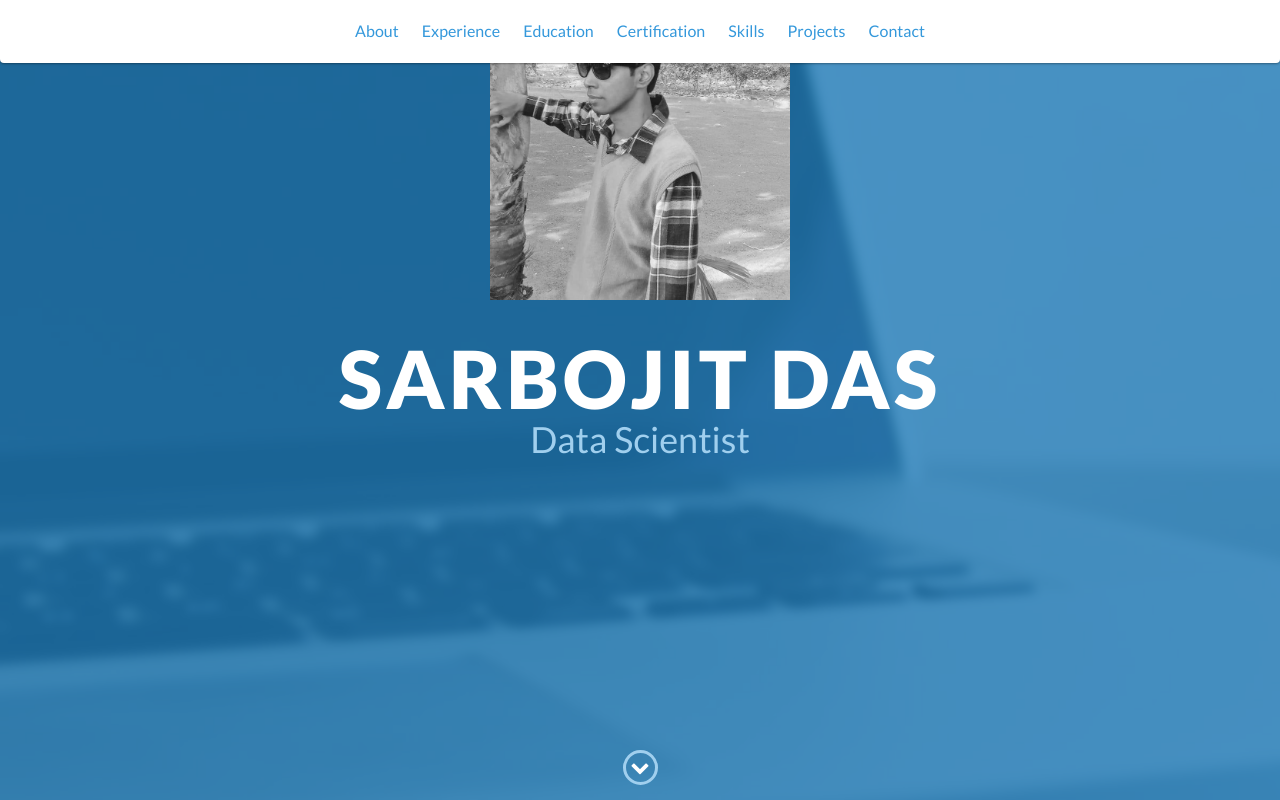
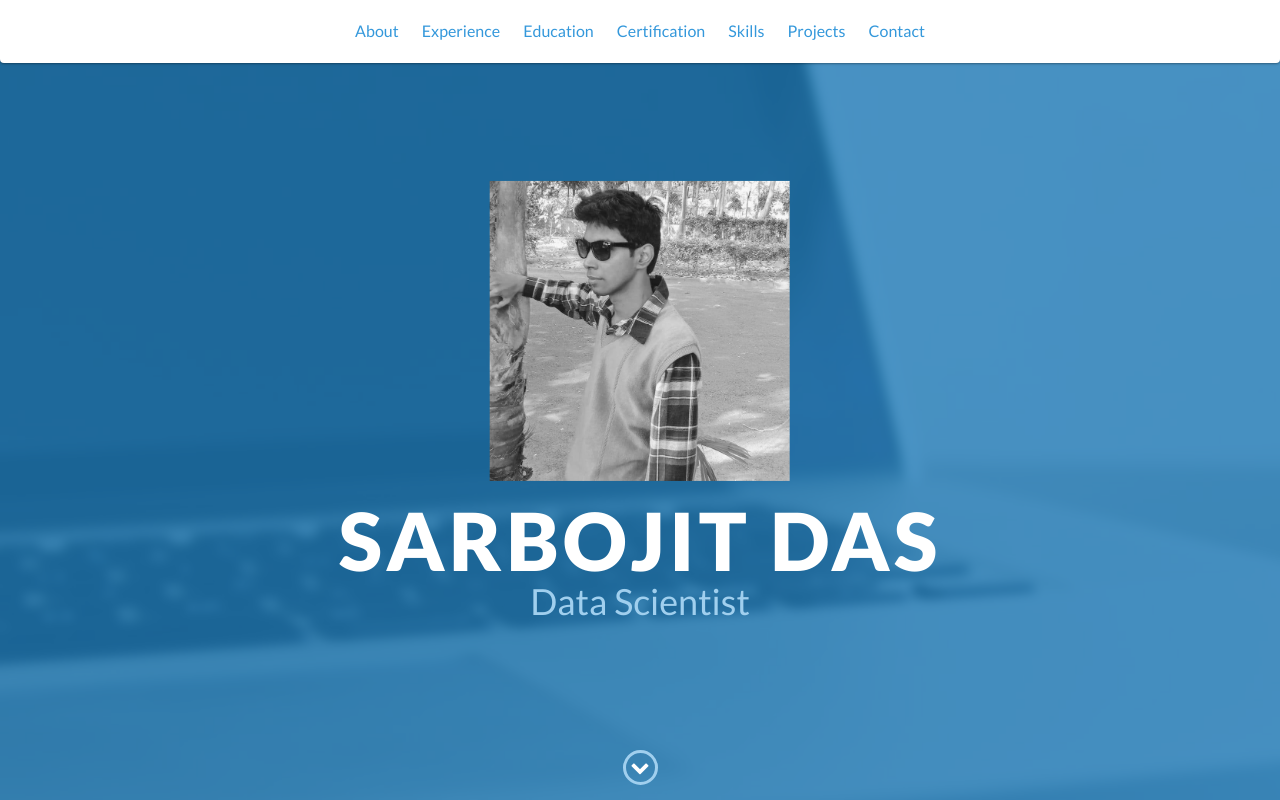
Before and after one commit to sarbojitdas/portfolio, a website: page index.html in a window 1280 px wide. Shown: the top 800 px of the page. Drawn offline with nearby package versions, Linux system fonts and the light colour scheme.

Commit message:
Update index.html

```diff
--- a/index.html
+++ b/index.html
@@ -52,6 +52,8 @@
 
     <div id="lead">
         <div id="lead-content"></br>
+
+	    <center><img src="images/blackwhite.jpg" width=300 height=300></center></br>
             <h1>SARBOJIT DAS</h1>
             <h2>Data Scientist</h2>
            </div>
@@ -66,8 +68,7 @@
             </span>
         </div>
         <!-- End #lead-down -->
-
-<center><img src="images/blackwhite.jpg" width=300 height=300></center></div>
+		</div>
     </div>
     <!-- End #lead -->
 
```
